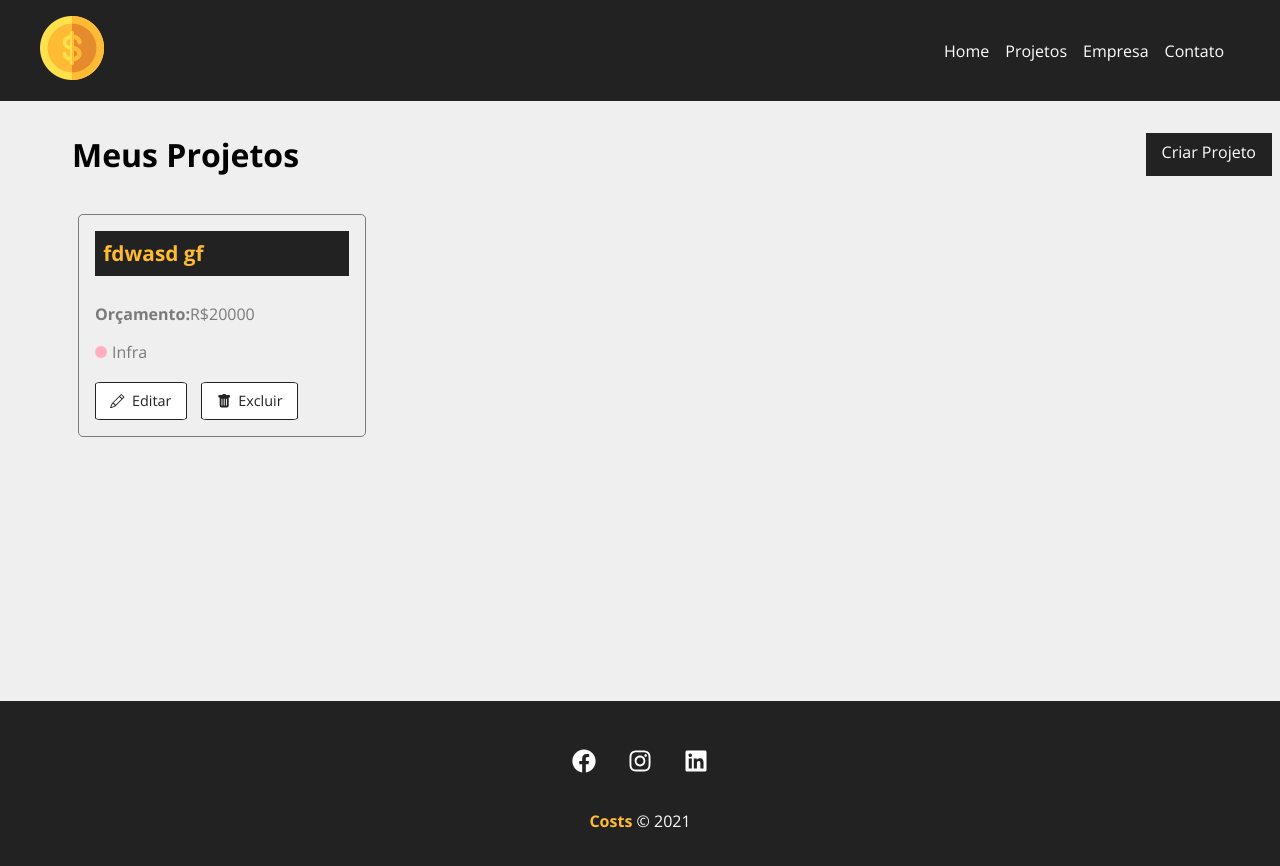
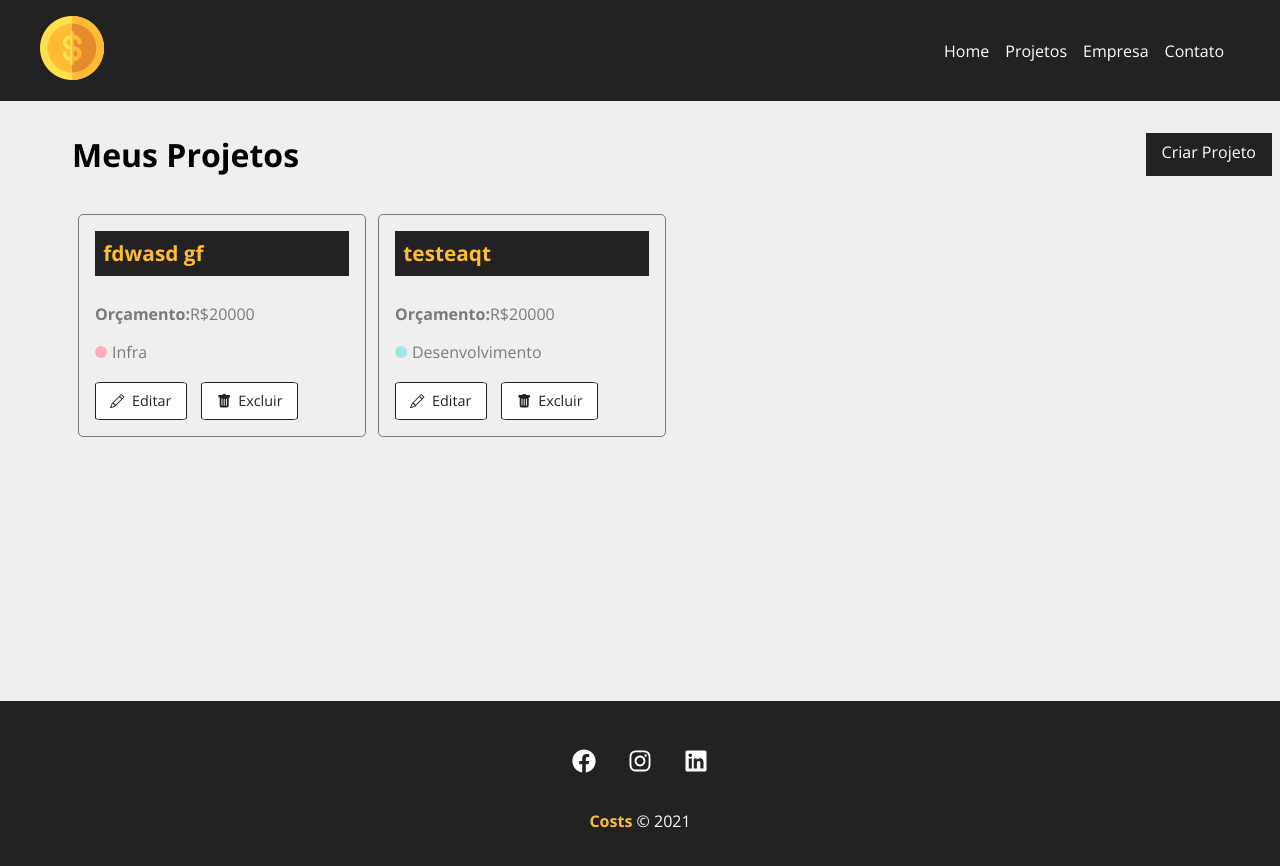
Before and after one commit to Italloml/Costs_In_React, a React (Create React App) app: page /projects in a window 1280 px wide. Shown: the top 866 px of the page. Built offline with nearby package versions, Linux system fonts and the light colour scheme; data requests are answered from the project's data file.

Commit message:
page edition data

```diff
--- a/db.json
+++ b/db.json
@@ -7,6 +7,17 @@
       "category": {
         "id": "1",
         "name": "Infra"
+      },
+      "cost": 0,
+      "services": []
+    },
+    {
+      "id": "7cf4",
+      "name": "testeaqt",
+      "budget": "20000",
+      "category": {
+        "id": "2",
+        "name": "Desenvolvimento"
       },
       "cost": 0,
       "services": []
--- a/src/App.js
+++ b/src/App.js
@@ -4,6 +4,7 @@
 import Contact from './Components/pages/Contact';
 import NewProject from './Components/pages/NewProject';
 import Projects from './Components/pages/Projects';
+import Project from './Components/pages/Project';
 
 import Container from './Components/layout/Container';
 import Navbar from './Components/layout/Navbar';
@@ -20,17 +21,20 @@
           <Route exact path='/'>
             <Home />
           </Route>
-          <Route exact path='/projects'>
+          <Route path='/projects'>
             <Projects />
           </Route>
-          <Route exact path='/company'>
+          <Route path='/company'>
             <Company />
           </Route>
-          <Route exact path='/contact'>
+          <Route path='/contact'>
             <Contact />
           </Route>
-          <Route exact path='/newproject'>
+          <Route path='/newproject'>
             <NewProject />
+          </Route>
+          <Route path='/project/:id'>
+            <Project />
           </Route>
         </Container>
       </Switch>
--- a/src/Components/Project/ProjectCard.js
+++ b/src/Components/Project/ProjectCard.js
@@ -21,7 +21,7 @@
             </p>
             <div className={styles.project_card_actions}>
                 {/* botão de editar projetos */}
-                <Link>
+                <Link to={`/project/${id}`}>
                     <BsPencil /> Editar
                 </Link>
                 {/* botão de remover projetos  */}
--- /dev/null
+++ b/src/Components/pages/Project.js
@@ -0,0 +1,36 @@
+// import styles from './Project.module.css'
+
+import { useParams } from "react-router-dom";
+import { useState, useEffect } from "react";
+
+
+function Project() {
+
+    const { id } = useParams()
+
+    const [project, setProject] = useState([])
+
+    // Pegando dados do banco
+    useEffect(() => {
+        fetch(`http://localhost:5000/projects/${id}`, {
+            method: 'GET',
+            headers: {
+                'Content-type': 'application/json',
+            },
+        })
+          .then((resp) => resp.json())
+          .then((data) => {
+            setProject(data)
+          .catch((err) => console.log(err))
+    })
+
+
+    // monitorando o id do projeto
+    }, [id])
+
+    return (
+        <p>{project.name}</p>
+    )
+}
+
+export default Project;
```
Also changed, not shown: src/Components/pages/Project.module.css (added).
